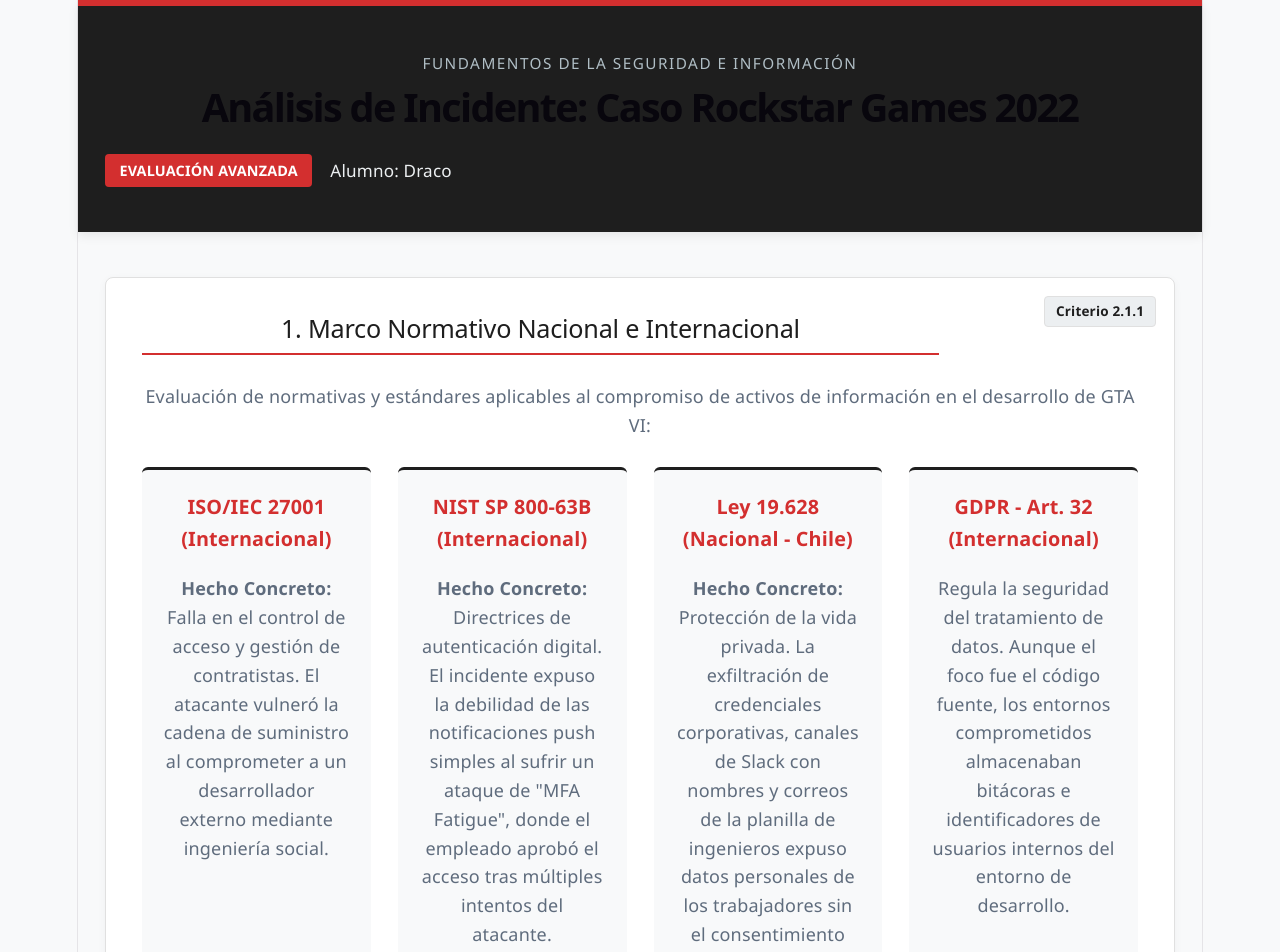
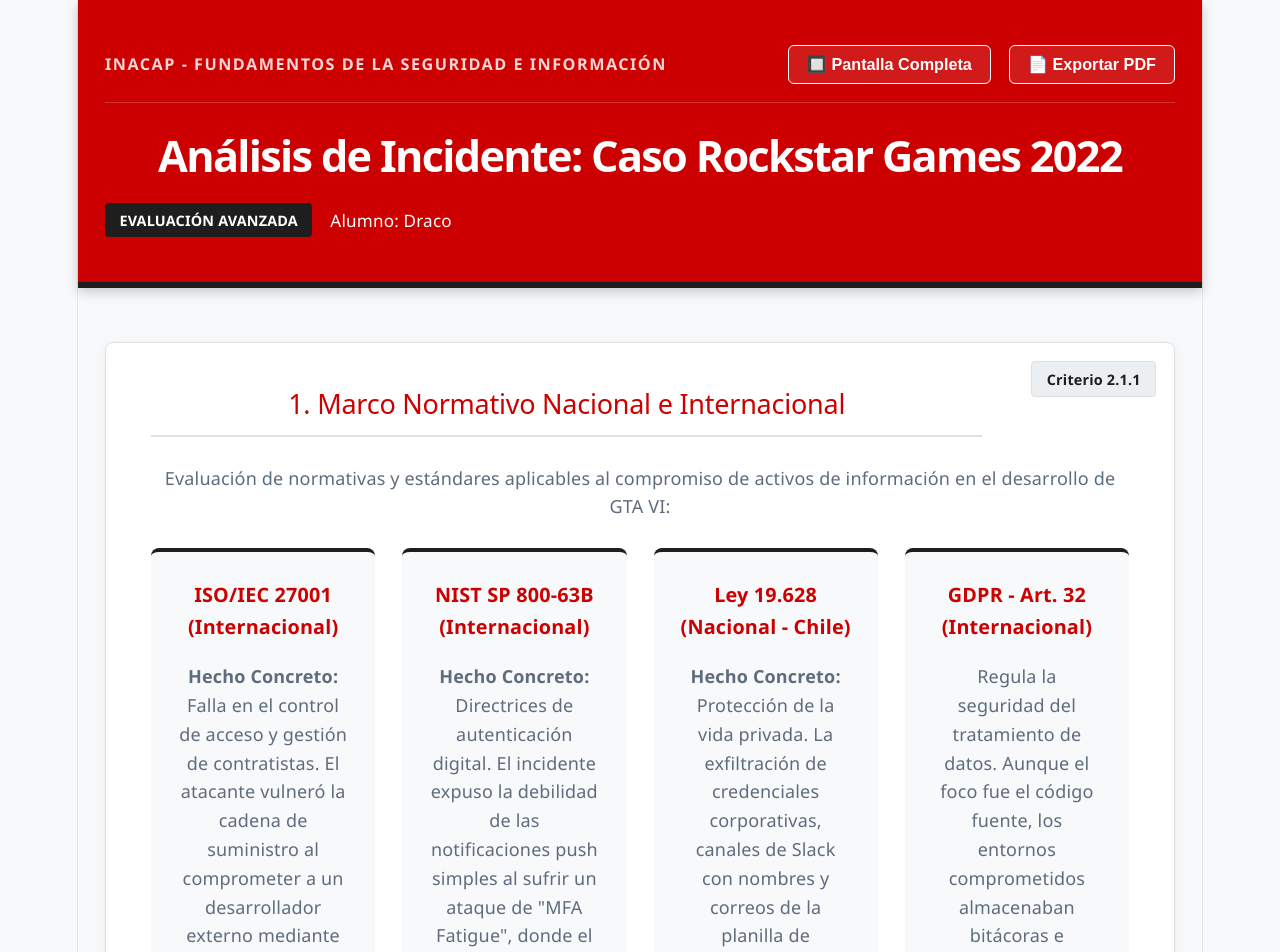
Before and after one commit to josueparlanchin-droid/rockstars-security, a React (Vite) app: page / in a window 1280 px wide. Shown: the top 952 px of the page. Built offline with nearby package versions, Linux system fonts and the light colour scheme.

Commit message:
Añadiendo la info y la animacion

```diff
--- a/src/App.css
+++ b/src/App.css
@@ -1,5 +1,6 @@
+/* Variables Generales */
 :root {
-  --primary-red: #D32F2F;
+  --primary-red: #CC0000; /* Rojo Clásico Institucional */
   --dark-charcoal: #1E1E1E;
   --light-gray: #F8F9FA;
   --border-gray: #E0E0E0;
@@ -15,13 +16,25 @@
   line-height: 1.6;
 }
 
-/* Header Institucional Rediseñado */
+/* Animaciones (¡Aquí está la magia!) */
+@keyframes fadeInUp {
+  from {
+    opacity: 0;
+    transform: translateY(30px);
+  }
+  to {
+    opacity: 1;
+    transform: translateY(0);
+  }
+}
+
+/* Encabezado Clásico Institucional */
 .academic-header {
-  background-color: var(--dark-charcoal);
+  background-color: var(--primary-red);
   color: white;
   padding: 2.5rem 1.5rem;
-  border-top: 6px solid var(--primary-red);
-  box-shadow: 0 4px 10px rgba(0, 0, 0, 0.08);
+  border-bottom: 6px solid var(--dark-charcoal);
+  box-shadow: 0 4px 12px rgba(0, 0, 0, 0.2);
 }
 
 .header-content {
@@ -29,20 +42,53 @@
   margin: 0 auto;
 }
 
+/* Barra de botones */
+.header-top-bar {
+  display: flex;
+  justify-content: space-between;
+  align-items: center;
+  margin-bottom: 1.5rem;
+  border-bottom: 1px solid rgba(255, 255, 255, 0.2);
+  padding-bottom: 1rem;
+}
+
 .course-name {
-  font-size: 0.85rem;
+  font-size: 0.9rem;
   text-transform: uppercase;
   letter-spacing: 1.5px;
-  color: #B0BEC5;
-  display: block;
-  margin-bottom: 0.5rem;
+  color: #FFD5D5;
+  font-weight: 600;
+}
+
+.action-buttons {
+  display: flex;
+  gap: 1rem;
+}
+
+.btn-action {
+  background: rgba(255, 255, 255, 0.1);
+  border: 1px solid white;
+  color: white;
+  padding: 0.5rem 1rem;
+  border-radius: 6px;
+  cursor: pointer;
+  font-size: 0.9rem;
+  font-weight: bold;
+  transition: all 0.3s ease;
+}
+
+.btn-action:hover {
+  background: white;
+  color: var(--primary-red);
+  transform: translateY(-2px);
 }
 
 .header-content h1 {
   margin: 0 0 1.2rem 0;
-  font-size: 2.2rem;
-  font-weight: 700;
-  line-height: 1.2; /* Soluciona el solapamiento */
+  font-size: 2.4rem;
+  font-weight: 800;
+  line-height: 1.2;
+  color: white;
 }
 
 .student-info {
@@ -52,7 +98,7 @@
 }
 
 .badge {
-  background-color: var(--primary-red);
+  background-color: var(--dark-charcoal);
   padding: 0.3rem 0.8rem;
   border-radius: 4px;
   font-size: 0.8rem;
@@ -62,28 +108,39 @@
 
 .author {
   font-size: 0.95rem;
-  color: #ECEFF1;
+  font-weight: 500;
 }
 
-/* Contenedor de Reporte */
+/* Contenedor Principal */
 .main-content {
   max-width: 1100px;
-  margin: 2.5rem auto;
+  margin: 3rem auto;
   padding: 0 1.5rem;
   display: flex;
   flex-direction: column;
   gap: 2.5rem;
 }
 
-/* Tarjetas */
+/* Tarjetas con Animación */
 .report-card {
   background: white;
-  padding: 2rem;
+  padding: 2.5rem;
   border-radius: 8px;
-  box-shadow: 0 2px 8px rgba(0, 0, 0, 0.04);
+  box-shadow: 0 4px 15px rgba(0, 0, 0, 0.05);
   border: 1px solid var(--border-gray);
   position: relative;
+
+  /* Configuración de la animación */
+  opacity: 0; /* Inicia invisible */
+  animation: fadeInUp 0.7s cubic-bezier(0.2, 0.8, 0.2, 1) forwards;
 }
+
+/* Retraso en cascada para que aparezcan una tras otra */
+.report-card:nth-child(1) { animation-delay: 0.1s; }
+.report-card:nth-child(2) { animation-delay: 0.3s; }
+.report-card:nth-child(3) { animation-delay: 0.5s; }
+.report-card:nth-child(4) { animation-delay: 0.7s; }
+.report-card:nth-child(5) { animation-delay: 0.9s; }
 
 .rubric-tag {
   position: absolute;
@@ -91,21 +148,21 @@
   right: 1rem;
   background: #ECEFF1;
   color: var(--dark-charcoal);
-  padding: 0.2rem 0.6rem;
-  font-size: 0.75rem;
+  padding: 0.3rem 0.8rem;
+  font-size: 0.8rem;
   font-weight: bold;
   border-radius: 4px;
   border: 1px solid var(--border-gray);
 }
 
 .report-card h2 {
-  color: var(--dark-charcoal);
-  font-size: 1.4rem;
+  color: var(--primary-red);
+  font-size: 1.5rem;
   margin-top: 0;
-  padding-bottom: 0.5rem;
-  border-bottom: 2px solid var(--primary-red);
+  padding-bottom: 0.8rem;
+  border-bottom: 2px solid var(--border-gray);
   margin-bottom: 1.5rem;
-  max-width: 80%;
+  max-width: 85%;
 }
 
 .card-body p {
@@ -122,9 +179,14 @@
 
 .norm-item {
   background: var(--light-gray);
-  padding: 1.2rem;
-  border-radius: 6px;
-  border-top: 3px solid var(--dark-charcoal);
+  padding: 1.5rem;
+  border-radius: 8px;
+  border-top: 4px solid var(--dark-charcoal);
+  transition: transform 0.3s ease;
+}
+
+.norm-item:hover {
+  transform: translateY(-5px);
 }
 
 .norm-item h3 {
@@ -133,7 +195,7 @@
   color: var(--primary-red);
 }
 
-/* Tablas Legales y Comparativas */
+/* Tablas */
 .table-responsive {
   overflow-x: auto;
 }
@@ -146,7 +208,7 @@
 }
 
 th, td {
-  padding: 0.8rem 1rem;
+  padding: 1rem;
   text-align: left;
   border-bottom: 1px solid var(--border-gray);
 }
@@ -166,7 +228,7 @@
   font-size: 0.9rem;
   color: #5D4037;
   vertical-align: middle;
-  border-left: 3px solid #FFB300;
+  border-left: 4px solid #FFB300;
 }
 
 /* Actores */
@@ -179,8 +241,8 @@
 .actor-box {
   background: #FFF5F5;
   padding: 1.5rem;
-  border-radius: 6px;
-  border-left: 4px solid var(--primary-red);
+  border-radius: 8px;
+  border-left: 5px solid var(--primary-red);
 }
 
 .actor-box h3 {
@@ -202,12 +264,60 @@
 .data-classification, .arco-analysis {
   background: var(--light-gray);
   padding: 1.5rem;
-  border-radius: 6px;
+  border-radius: 8px;
   margin-bottom: 1.5rem;
+  border-left: 4px solid var(--dark-charcoal);
 }
 
 .data-classification h3, .arco-analysis h3 {
   margin-top: 0;
-  font-size: 1.1rem;
+  font-size: 1.2rem;
   color: var(--dark-charcoal);
 }
+
+/* =========================================
+   ESTILOS PARA EXPORTAR A PDF (IMPRESIÓN)
+   ========================================= */
+@media print {
+  body {
+    background-color: white;
+  }
+
+  /* Ocultar botones al imprimir */
+  .action-buttons {
+    display: none !important;
+  }
+
+  .academic-header {
+    background-color: white !important;
+    color: black !important;
+    border-bottom: 2px solid black;
+    box-shadow: none;
+    padding: 1rem 0;
+  }
+
+  .academic-header h1, .course-name, .author {
+    color: black !important;
+  }
+
+  .badge {
+    background-color: #eee !important;
+    color: black !important;
+    border: 1px solid black;
+  }
+
+  .report-card {
+    box-shadow: none;
+    border: 1px solid #ccc;
+    break-inside: avoid; /* Evita que las tarjetas se corten a la mitad de la página */
+    page-break-inside: avoid;
+    opacity: 1;
+    animation: none; /* Desactiva animaciones al imprimir */
+    margin-bottom: 20px;
+    padding: 1.5rem;
+  }
+
+  .app-container {
+    padding: 0;
+  }
+}
--- a/src/App.jsx
+++ b/src/App.jsx
@@ -1,13 +1,43 @@
 import './App.css';
 
 function App() {
+  // Función para exportar a PDF usando la herramienta nativa del navegador
+  const handlePrint = () => {
+    window.print();
+  };
+
+  // Función para poner la web en Pantalla Completa
+  const handleFullScreen = () => {
+    if (!document.fullscreenElement) {
+      document.documentElement.requestFullscreen().catch(err => {
+        console.log(`Error al iniciar pantalla completa: ${err.message}`);
+      });
+    } else {
+      document.exitFullscreen();
+    }
+  };
+
   return (
     <div className="app-container">
-      {/* Encabezado Institucional Corregido */}
+      {/* Encabezado Clásico INACAP */}
       <header className="academic-header">
         <div className="header-content">
-          <span className="course-name">Fundamentos de la Seguridad e Información</span>
+
+          {/* Barra superior con botones */}
+          <div className="header-top-bar">
+            <span className="course-name">INACAP - Fundamentos de la Seguridad e Información</span>
+            <div className="action-buttons">
+              <button onClick={handleFullScreen} className="btn-action">
+                🔲 Pantalla Completa
+              </button>
+              <button onClick={handlePrint} className="btn-action">
+                📄 Exportar PDF
+              </button>
+            </div>
+          </div>
+
           <h1>Análisis de Incidente: Caso Rockstar Games 2022</h1>
+
           <div className="student-info">
             <span className="badge">Evaluación Avanzada</span>
             <span className="author">Alumno: Draco</span>
@@ -70,8 +100,8 @@
                   <td>Aplica a la interceptación o captura de transmisiones no públicas de datos informáticos entre sistemas.</td>
                 </tr>
                 <tr>
-                  <td>Secuestro de datos y posterior extorsión en canales públicos pidiendo dinero para no liberar el código fuente.</td>
-                  <td><strong>Art. 3: Interferencia de datos</strong> y extorsión</td>
+                  <td>Secuestro de datos y extorsión en canales públicos pidiendo dinero.</td>
+                  <td><strong>Art. 3: Interferencia de datos</strong></td>
                   <td>Sanciona la alteración, daño o destrucción de datos informáticos que obstruyan el normal funcionamiento de la organización.</td>
                 </tr>
               </tbody>
@@ -101,7 +131,7 @@
                     <td>Penal (Persecución de delitos)</td>
                     <td>Administrativo (Datos Personales)</td>
                     <td>Sistemas de Gestión (Seguridad)</td>
-                    <td rowspan="3" className="app-cell">
+                    <td rowSpan="3" className="app-cell">
                       El atacante infringió el marco penal <strong>(Ley 21.459)</strong>; Rockstar se expone a multas si falló en salvaguardar datos bajo <strong>GDPR</strong>; y debió reestructurar sus políticas internas usando las mejores prácticas de <strong>ISO 27001</strong> para evitar reincidencias de Ingeniería Social.
                     </td>
                   </tr>
@@ -146,7 +176,7 @@
               <div className="actor-box">
                 <h3>Terceros (Contratista Comprometido)</h3>
                 <ul>
-                  <li><strong>Responsabilidad Administrativa:</strong> Término inmediato de la relación laboral o comercial por incumplimiento de las políticas de confidencialidad (NDA).</li>
+                  <li><strong>Responsabilidad Administrativa:</strong> Término inmediato de la relación laboral por incumplimiento de las políticas de confidencialidad (NDA).</li>
                   <li><strong>Responsabilidad Civil:</strong> Eventual demanda por negligencia si se demuestra el desacato directo de los protocolos básicos de autenticación.</li>
                 </ul>
               </div>
@@ -172,8 +202,8 @@
               <p>Conforme a la <strong>Ley 19.628</strong> sobre Protección de la Vida Privada, se identifican vulneraciones directas:</p>
               <ul>
                 <li><strong>Derecho de Acceso:</strong> El atacante tomó el control de los datos, impidiendo que los legítimos titulares validaran el correcto resguardo de su información laboral en los repositorios expuestos.</li>
-                <li><strong>Derecho de Cancelación / Eliminación:</strong> Los ingenieros perdieron el control para exigir la eliminación de sus datos personales e historiales de chat una vez que estos fueron publicados en foros públicos de hacking.</li>
-                <li><strong>Derecho de Oposición:</strong> Los empleados se vieron imposibilitados de oponerse al tratamiento de sus datos de contacto y rostros (asociados a las filtraciones de las videollamadas), los cuales fueron distribuidos globalmente sin su consentimiento.</li>
+                <li><strong>Derecho de Cancelación:</strong> Los ingenieros perdieron el control para exigir la eliminación de sus datos personales una vez publicados en foros de hacking.</li>
+                <li><strong>Derecho de Oposición:</strong> Los empleados se vieron imposibilitados de oponerse al tratamiento de sus datos de contacto, los cuales fueron distribuidos globalmente sin su consentimiento.</li>
               </ul>
             </div>
           </div>
```
